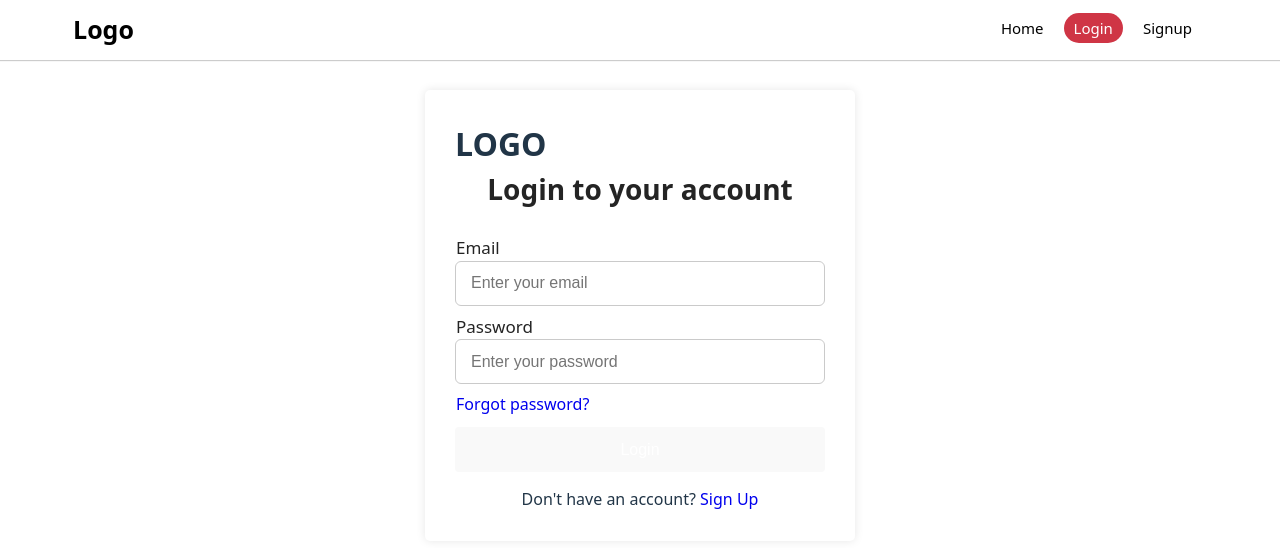
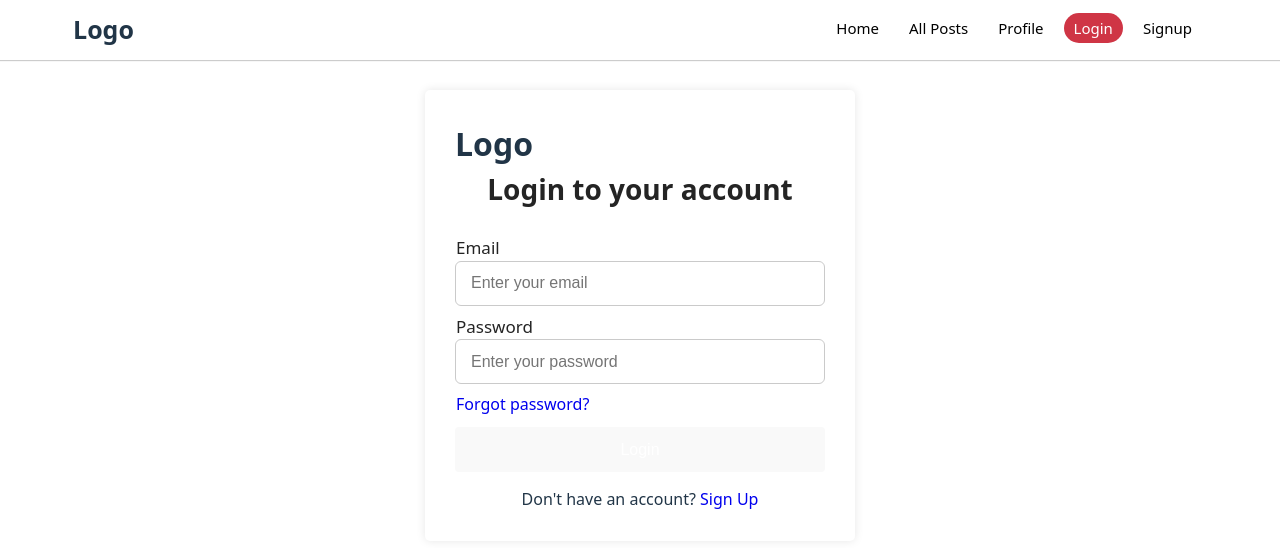
Before and after one commit to ShushantPratap/blog-webApp, a React (Vite) app: page /login in a window 1280 px wide. Shown: the top 548 px of the page. Built offline with nearby package versions, Linux system fonts and the light colour scheme; no server answers.

Commit message:
fix bugs and add new feature

```diff
--- a/src/App.jsx
+++ b/src/App.jsx
@@ -2,7 +2,7 @@ import React, { useEffect, useState } from 'react';
 import { useDispatch, useSelector } from 'react-redux';
 import authService from './appwrite/authentication';
 import { login, logout } from './store/authSlice';
-import { Header, Footer } from './components/Index';
+import { Header, Footer, Loader } from './components/Index';
 import { Outlet } from 'react-router-dom';
 
 function App() {
@@ -33,7 +33,7 @@ function App() {
     </main>
     {authStatus && <Footer />}
     </>
-  ) : <h1>Loading...</h1>;
+  ) : <Loader />;
 
 }
 
--- a/src/components/AuthLayout.jsx
+++ b/src/components/AuthLayout.jsx
@@ -1,6 +1,7 @@
 import { useState, useEffect } from "react";
 import { useSelector } from "react-redux";
 import { useNavigate } from "react-router-dom";
+import {Loader} from "./Index.js";
 
 function Protected({
     children,
@@ -13,14 +14,14 @@ function Protected({
     useEffect(() => {
         setLoader(true);
         if (authentication && authStatus !== authentication) {
-            navigate('/login');
+            console.log("Protected route, redirecting to login");
         } else if(!authentication && authStatus !== authentication){
             // navigate('/');
         }
         setLoader(false);
     }, [authentication, authStatus, navigate]);
 
-    return loader ? <h1>Loading...</h1> : <>{children}</>;
+    return loader ? <Loader /> : <>{children}</>;
 }
 
 export default Protected;
--- a/src/components/Header/Header.jsx
+++ b/src/components/Header/Header.jsx
@@ -1,7 +1,7 @@
 import React from 'react';
 import { useSelector } from 'react-redux';
-import { Link, NavLink } from 'react-router-dom';
-import { Container, LogoutBtn, Button } from '../Index';
+import { NavLink } from 'react-router-dom';
+import { Container, LogoutBtn, Button, Logo } from '../Index';
 import './Header.css';
 
 function Header() {
@@ -16,6 +16,21 @@ function Header() {
             active: true
         },
         {
+            name: 'All Posts',
+            slug: '/all-posts',
+            active: true
+        },
+        {
+            name: 'Add Post',
+            slug: '/add-post',
+            active: authStatus
+        },
+        {
+            name: 'Profile',
+            slug: `/profile/${userData ? userData.$id : 'login'}`,
+            active: true
+        },
+        {
             name: 'Login',
             slug: '/login',
             active: !authStatus
@@ -24,21 +39,6 @@ function Header() {
             name: 'Signup',
             slug: '/signup',
             active: !authStatus
-        },
-        {
-            name: 'All Posts',
-            slug: '/all-posts',
-            active: authStatus
-        },
-        {
-            name: 'Add Post',
-            slug: '/add-post',
-            active: authStatus
-        },
-        {
-            name: 'Profile',
-            slug: `/profile/${userData?.$id}`,
-            active: authStatus
         }
     ];
     React.useEffect(() => {
@@ -57,11 +57,7 @@ function Header() {
         <header>
             <Container>
                 <nav>
-                    <div className='logo'>
-                        <Link to='/'>
-                            <h1>Logo</h1>
-                        </Link>
-                    </div>
+                   <Logo />
                     <Button
                         className='open-menuBtn'
                         onClick={() => ref.current.classList.toggle("open-menu")}
--- a/src/components/Index.js
+++ b/src/components/Index.js
@@ -1,4 +1,6 @@
-import Header from './Header/Header';
+import Header from './Header/Header'
+import Logo from './Logo';
+import Loader from './Loader';
 import Footer from './Footer/Footer';
 import Container from './container/Container';
 import LogoutBtn from './Header/LogoutBtn';
@@ -21,6 +23,8 @@ import Settings from './Settings';
 
 export {
     Header,
+    Logo,
+    Loader,
     Footer,
     Container,
     LogoutBtn,
--- /dev/null
+++ b/src/components/Loader.jsx
@@ -0,0 +1,11 @@
+import React from 'react';
+
+function Loader() {
+    return (
+        <div className="loader">
+            <h1>Loading...</h1>
+        </div>
+    );
+}
+
+export default Loader;
--- a/src/components/Login.jsx
+++ b/src/components/Login.jsx
@@ -1,7 +1,7 @@
 import {useState} from "react";
 import { Link } from "react-router-dom";
 import { login as authLogin} from "../store/authSlice";
-import { Button, Input } from "./Index"
+import { Button, Input, Logo } from "./Index"
 import { useDispatch } from "react-redux";
 import authService from "../appwrite/authentication";
 import {useForm} from "react-hook-form";
@@ -28,9 +28,7 @@ function Login(){
 
     return (
         <div className="form signin">
-            <div className="logo">
-                <h1>LOGO</h1>
-            </div>
+            <Logo />
             <div className='title'>
                 <span>Login to your account</span>
             </div>
--- /dev/null
+++ b/src/components/Logo.jsx
@@ -0,0 +1,16 @@
+import { Link } from 'react-router-dom';
+
+function Logo({link = false}) {
+  return (
+    <div className='logo'>
+        {link ?
+        <Link to="/">
+            <h1>Logo</h1>
+        </Link>
+        : <h1>Logo</h1>
+        }
+    </div>
+  );
+}
+
+export default Logo;
--- a/src/components/ProfileDetails.jsx
+++ b/src/components/ProfileDetails.jsx
@@ -1,7 +1,7 @@
 import React, { useEffect, useState } from "react";
 import userService from "../appwrite/userConfig"
 import appwriteService from "../appwrite/config";
-import { Container,ProfileImage ,PostCard, Button } from "./Index";
+import { Container, ProfileImage, PostCard, Button, Loader } from "./Index";
 import { useSelector, useDispatch } from "react-redux";
 import { cacheStoreUser } from "../store/userSlice";
 import { useNavigate } from "react-router-dom";
@@ -94,7 +94,7 @@ function ProfileDetails({userId}){
                 ))}
             </div>
         </Container>
-    ) : <h1>Loading...</h1>;
+    ) : <Loader />;
 
 }
 
--- a/src/components/Signup.jsx
+++ b/src/components/Signup.jsx
@@ -3,7 +3,7 @@ import { Link, useNavigate } from 'react-router-dom';
 import { useDispatch } from 'react-redux';
 import { useForm } from 'react-hook-form';
 import { login } from '../store/authSlice';
-import { Button, Input, Message } from './Index';
+import { Button, Input, Logo, Message } from './Index';
 import authService from '../appwrite/authentication';
 import userService from "../appwrite/userConfig";
 
@@ -16,23 +16,22 @@ function Signup(){
     const [errorMsg, setErrorMsg] = useState(null);
 
 
-    const create = async (data) =>{
-        console.log("create submit clicked :- ", data)
+    const create = async (data) => {
         try {
             const user = await userService.getUser(data.userId);
             const allUsers = await userService.getAllUsers();
             const email = allUsers.documents.filter(user => user.email === data.email);
-            if(email.length > 0){
+            if(email.length > 0) {
                 setErrorMsg(null);
                 setErrorMsg("This email is already exists.");
                 return;
             }
-            if(user){
+            if(user) {
                 setErrorMsg(null);
                 setErrorMsg("This username isn't available. Please try another.");
                 return;
             }
-            else{
+            else {
                 const userData = await authService.createAccount(data);
                 if (userData) {
                     const file = await authService.setProfileImage(data.userId, data.profileImage[0]);
@@ -66,9 +65,7 @@ function Signup(){
 
     return (
         <div className="form signup">
-            <div className="logo">
-                <h1>LOGO</h1>
-            </div>
+            <Logo />
             <div className='title'>
                 <span>Create your account</span>
             </div>
--- a/src/pages/EditPost.jsx
+++ b/src/pages/EditPost.jsx
@@ -1,5 +1,5 @@
 import {useEffect, useState} from "react";
-import { Container, PostForm } from "../components/Index";
+import { Container, Loader, PostForm } from "../components/Index";
 import appwriteService from "../appwrite/config";
 import { useNavigate, useParams } from "react-router-dom";
 import { useSelector } from "react-redux";
@@ -30,7 +30,7 @@ function EditPost() {
                 <PostForm post={post} />
             </Container>
         </div>
-    ) : <h1>Loading...</h1>;
+    ) : <Loader />;
 };
 
 export default EditPost;
--- a/src/pages/Home.jsx
+++ b/src/pages/Home.jsx
@@ -25,14 +25,6 @@ function Home() {
     }
   }, []);
 
-  if (!authStatus) {
-    return (
-      <Container>
-          <h1>Login to read posts</h1>
-          <Link to="/login">Login to your account</Link>
-        </Container>
-    );
-  }
   if(posts.length === 0){
     return (
       <Container>
--- a/src/pages/Profile.jsx
+++ b/src/pages/Profile.jsx
@@ -1,15 +1,20 @@
-import React from "react";
-import { useParams } from "react-router-dom";
-import {Container, ProfileDetails, Avatar} from "../components/Index";
+import { Link, useParams } from "react-router-dom";
+import {Container, ProfileDetails, Button} from "../components/Index";
 
 function Profile(){
     const {slug} = useParams();
 
     return (
         <>
-        <Container>
-            <ProfileDetails userId={slug} />
-            {/* <Avatar /> */}
+        <Container>{slug === 'login' ?
+            <div className="before-login col">
+                <h1>Login to view profile</h1>
+                <Link to='/login'>
+                    <Button>Login</Button>
+                </Link>
+            </div>
+            : <ProfileDetails userId={slug} />
+            }
         </Container>
         </>
     );
```
